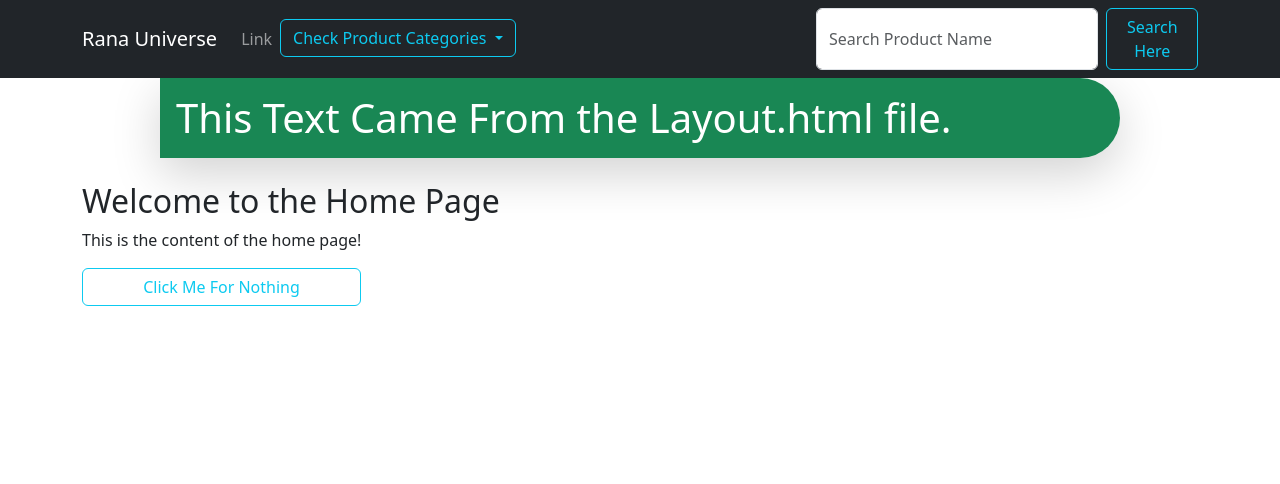
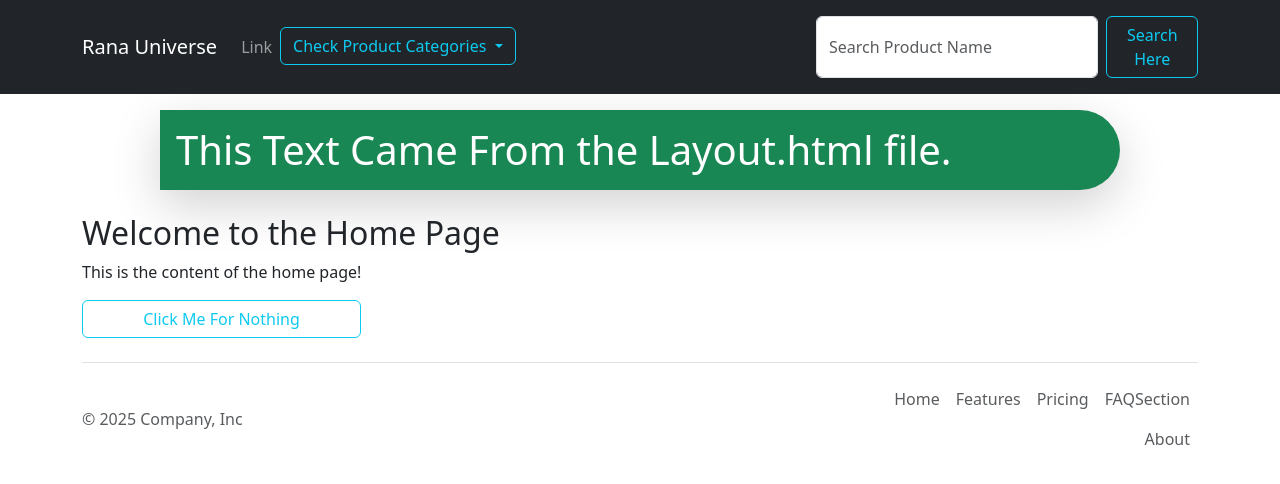
Before and after one commit to RanaUniverse/flask_wtf_learning, a Flask app: page / in a window 1280 px wide. Shown: the top 484 px of the page. Run offline with Flask 3, Linux system fonts and the light colour scheme.

Commit message:
make the code separate in the layout and parts

```diff
--- a/templates/layout.html
+++ b/templates/layout.html
@@ -16,55 +16,21 @@
 
 <body>
 
-    <nav class="navbar navbar-expand-sm bg-dark navbar-dark">
-        <div class="container">
-            <a class="navbar-brand" href="#">Rana Universe</a>
-            <button class="navbar-toggler" type="button" data-bs-toggle="collapse"
-                data-bs-target="#navbarSupportedContent" aria-controls="navbarSupportedContent" aria-expanded="false"
-                aria-label="Toggle navigation">
-                <span class="navbar-toggler-icon"></span>
-            </button>
-            <div class="collapse navbar-collapse" id="navbarSupportedContent">
-                <ul class="navbar-nav me-auto mb-2 mb-lg-0">
-                    <li class="nav-item">
-                        <a class="nav-link" href="#">Link</a>
-                    </li>
-                    <li>
-                        <div class="dropdown">
-                            <button class="btn btn-outline-info dropdown-toggle text-wrap" type="button"
-                                id="dropdownMenuButton1" data-bs-toggle="dropdown" aria-expanded="true">
-                                Check Product Categories
-                            </button>
-                            <ul class="dropdown-menu" aria-labelledby="dropdownMenuButton1">
-                                <li><a class="dropdown-item" href="#">Mobile Phones</a></li>
-                                <li><a class="dropdown-item" href="#">Laptop & Computers</a></li>
-                                <li><a class="dropdown-item" href="#">Books & Pens & Educational</a></li>
-                                <li><a href="#" class="dropdown-item">Some Extra Items</a></li>
-                            </ul>
-                        </div>
-                    </li>
-                </ul>
-                <form class="d-flex" role="search" action="/search">
-                    <input class="form-control me-2" type="search" placeholder="Search Product Name" aria-label="Search"
-                        name="q" />
-                    <button class="btn btn-outline-info" type="submit">Search Here</button>
-                </form>
-            </div>
-        </div>
-    </nav>
 
-    <h1 class="bg-success text-white p-3 rounded-end-pill shadow-lg border-danger w-75 mx-auto">This Text Came From the
-        Layout.html file.</h1>
+    {% include 'partials/navbar.html' %}
 
+    {# I make this for staying in permanent for any other html extends form this. #}
+
+    <h1 class="bg-success text-white p-3 rounded-end-pill shadow-lg border-danger w-75 mx-auto py-3 my-3">
+        This Text Came From the Layout.html file.
+    </h1>
 
 
     {% block content %}
-    {# Here i will use to add content here in the other place #}
     {% endblock content %}
 
 
-
-
+    {% include 'partials/footer.html' %}
 
 
     <script src="https://cdn.jsdelivr.net/npm/bootstrap@5.3.8/dist/js/bootstrap.bundle.min.js"
--- /dev/null
+++ b/templates/partials/footer.html
@@ -0,0 +1,20 @@
+<div class="container">
+    <footer class="d-flex flex-wrap justify-content-between align-items-center py-3 my-4 border-top">
+        <p class="col-md-4 mb-0 text-body-secondary">© 2025 Company, Inc</p>
+        <a href="/"
+            class="col-md-4 d-flex align-items-center justify-content-center mb-3 mb-md-0 me-md-auto link-body-emphasis text-decoration-none"
+            aria-label="Bootstrap">
+
+            <svg class="bi me-2" width="40" height="32" aria-hidden="true">
+                <use xlink:href="#bootstrap"></use>
+            </svg>
+        </a>
+        <ul class="nav col-md-4 justify-content-end">
+            <li class="nav-item"><a href="#" class="nav-link px-2 text-body-secondary">Home</a></li>
+            <li class="nav-item"><a href="#" class="nav-link px-2 text-body-secondary">Features</a></li>
+            <li class="nav-item"><a href="#" class="nav-link px-2 text-body-secondary">Pricing</a></li>
+            <li class="nav-item"><a href="#" class="nav-link px-2 text-body-secondary">FAQSection</a></li>
+            <li class="nav-item"><a href="#" class="nav-link px-2 text-body-secondary">About</a></li>
+        </ul>
+    </footer>
+</div>
--- /dev/null
+++ b/templates/partials/navbar.html
@@ -0,0 +1,35 @@
+<nav class="navbar navbar-expand-sm bg-dark navbar-dark py-sm-3">
+    <div class="container">
+        <a class="navbar-brand" href="#">Rana Universe</a>
+        <button class="navbar-toggler" type="button" data-bs-toggle="collapse" data-bs-target="#navbarSupportedContent"
+            aria-controls="navbarSupportedContent" aria-expanded="false" aria-label="Toggle navigation">
+            <span class="navbar-toggler-icon"></span>
+        </button>
+        <div class="collapse navbar-collapse" id="navbarSupportedContent">
+            <ul class="navbar-nav me-auto mb-2 mb-lg-0">
+                <li class="nav-item">
+                    <a class="nav-link" href="#">Link</a>
+                </li>
+                <li>
+                    <div class="dropdown">
+                        <button class="btn btn-outline-info dropdown-toggle text-wrap" type="button"
+                            id="dropdownMenuButton1" data-bs-toggle="dropdown" aria-expanded="true">
+                            Check Product Categories
+                        </button>
+                        <ul class="dropdown-menu" aria-labelledby="dropdownMenuButton1">
+                            <li><a class="dropdown-item" href="#">Mobile Phones</a></li>
+                            <li><a class="dropdown-item" href="#">Laptop & Computers</a></li>
+                            <li><a class="dropdown-item" href="#">Books & Pens & Educational</a></li>
+                            <li><a href="#" class="dropdown-item">Some Extra Items</a></li>
+                        </ul>
+                    </div>
+                </li>
+            </ul>
+            <form class="d-flex" role="search" action="/search">
+                <input class="form-control me-2" type="search" placeholder="Search Product Name" aria-label="Search"
+                    name="q" />
+                <button class="btn btn-outline-info" type="submit">Search Here</button>
+            </form>
+        </div>
+    </div>
+</nav>
```
